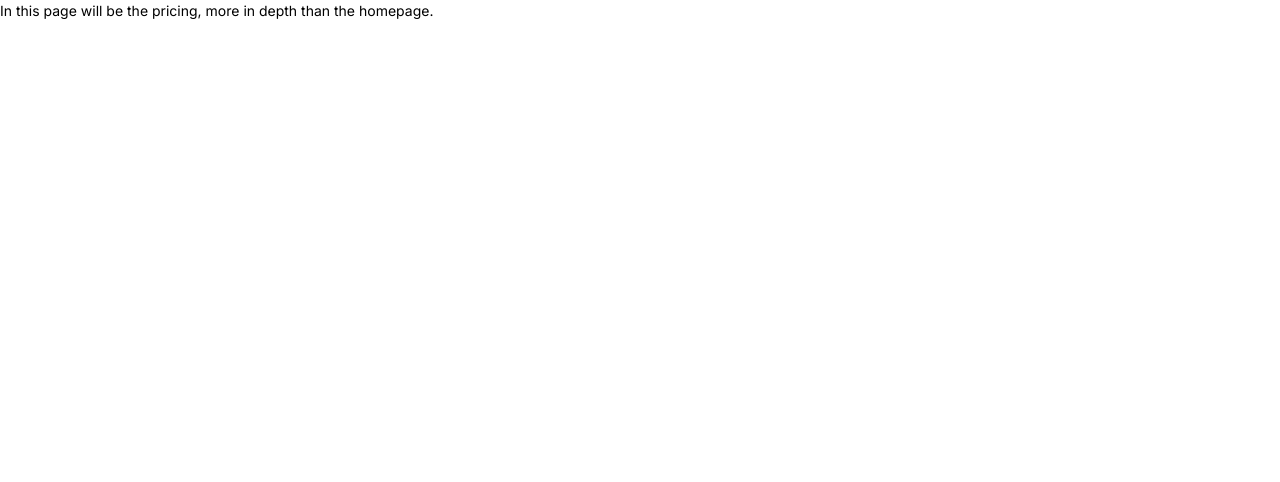
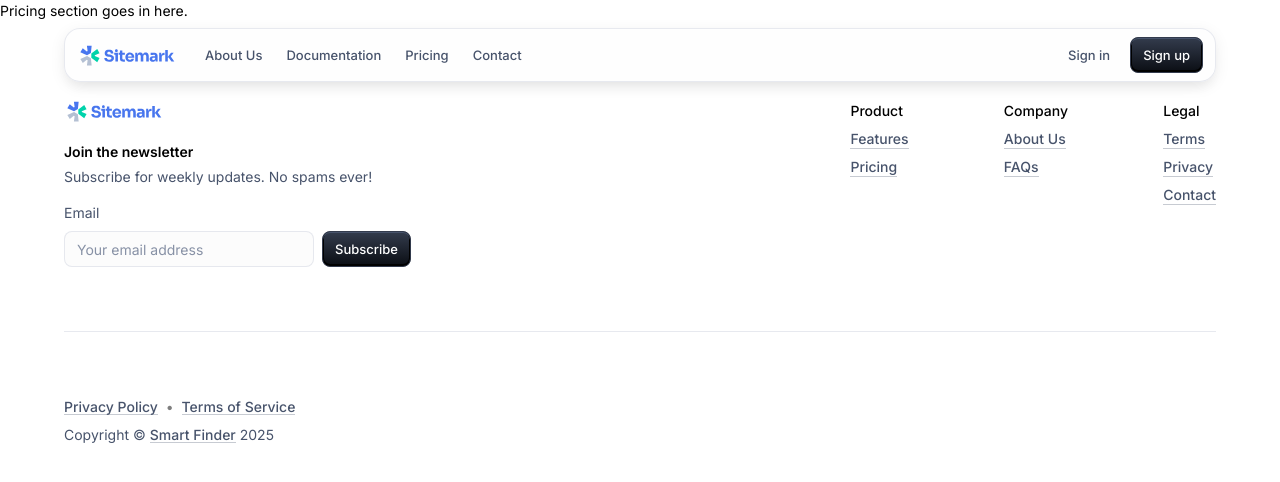
Before and after one commit to datasheng/csc33600-repo-sk-warriors, a Next.js app: page /pricing in a window 1280 px wide. Shown: the top 482 px of the page. Built offline with nearby package versions, Linux system fonts and the light colour scheme.

Commit message:
Basic layout for all current pages added. Added docs page

```diff
--- a/app/home-page/components/AppAppBar.js
+++ b/app/home-page/components/AppAppBar.js
@@ -59,6 +59,12 @@ export default function AppAppBar() {
               <Link href="/about-us">
                 <Button variant="text" color="info" size="small">
                   About Us
+                </Button>
+              </Link>
+
+              <Link href="https://mintlify.com/" target='_blank'>
+                <Button variant="text" color="info" size="small">
+                  Documentation
                 </Button>
               </Link>
 
--- a/app/pricing/page.js
+++ b/app/pricing/page.js
@@ -1,13 +1,18 @@
-import { Box, Typography } from "@mui/material";
+"use client";
+
+import { Box, Typography, Button, Grid, TextField } from "@mui/material";
+import AppAppBar from "../home-page/components/AppAppBar";
+import Footer from "../home-page/components/Footer";
+import AppTheme from "../shared-theme/AppTheme";
 
 export default function Pricing() {
   return (
-    <>
+    <AppTheme>
+      <AppAppBar />
       <Box>
-        <Typography>
-          In this page will be the pricing, more in depth than the homepage.
-        </Typography>
+        <Typography>Pricing section goes in here.</Typography>
       </Box>
-    </>
+      <Footer />
+    </AppTheme>
   );
 }
```
Also changed, not shown: app/about-us/page.js (+13 -15 lines), app/privacy/page.js (+18 -0 lines).
